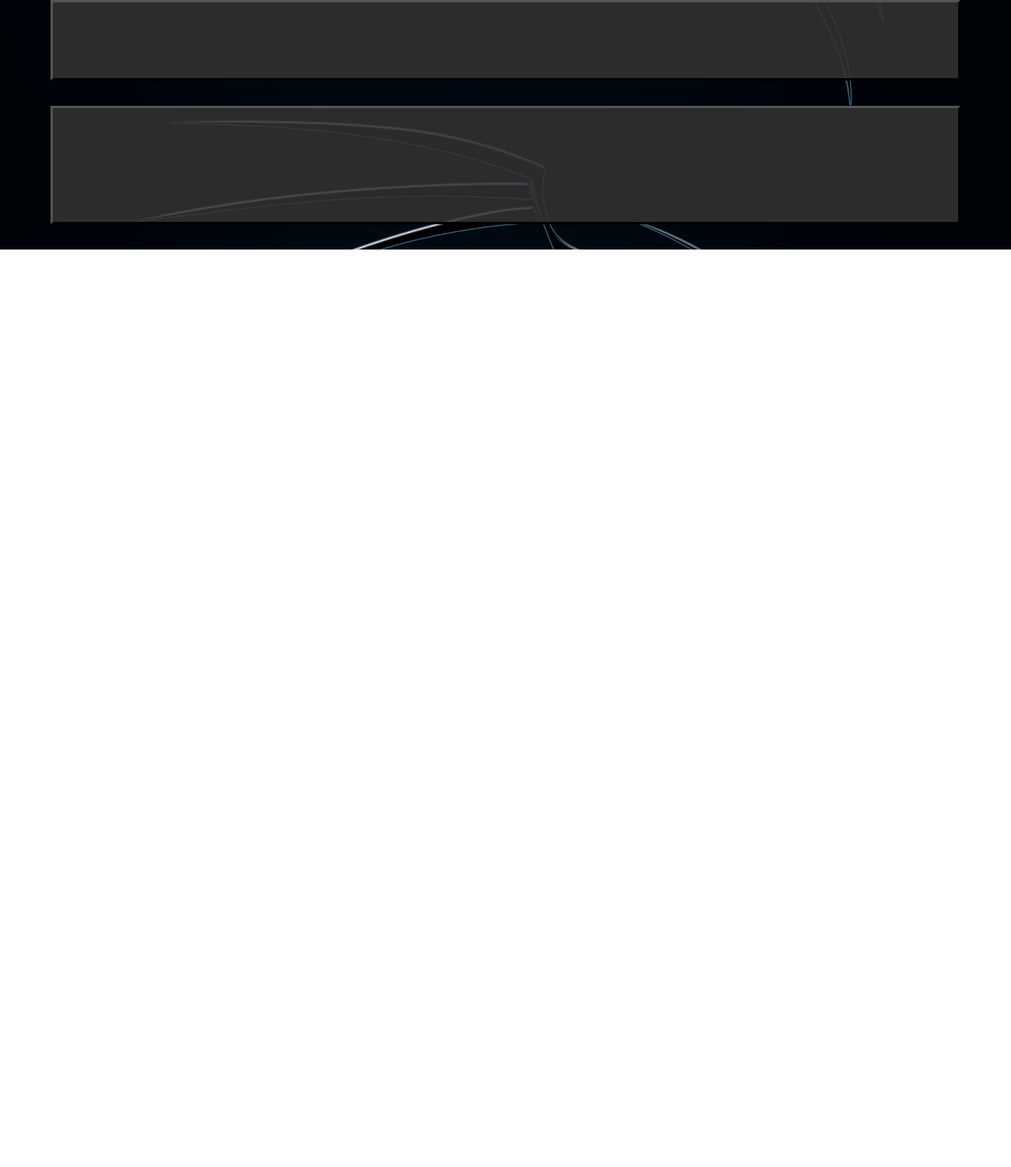
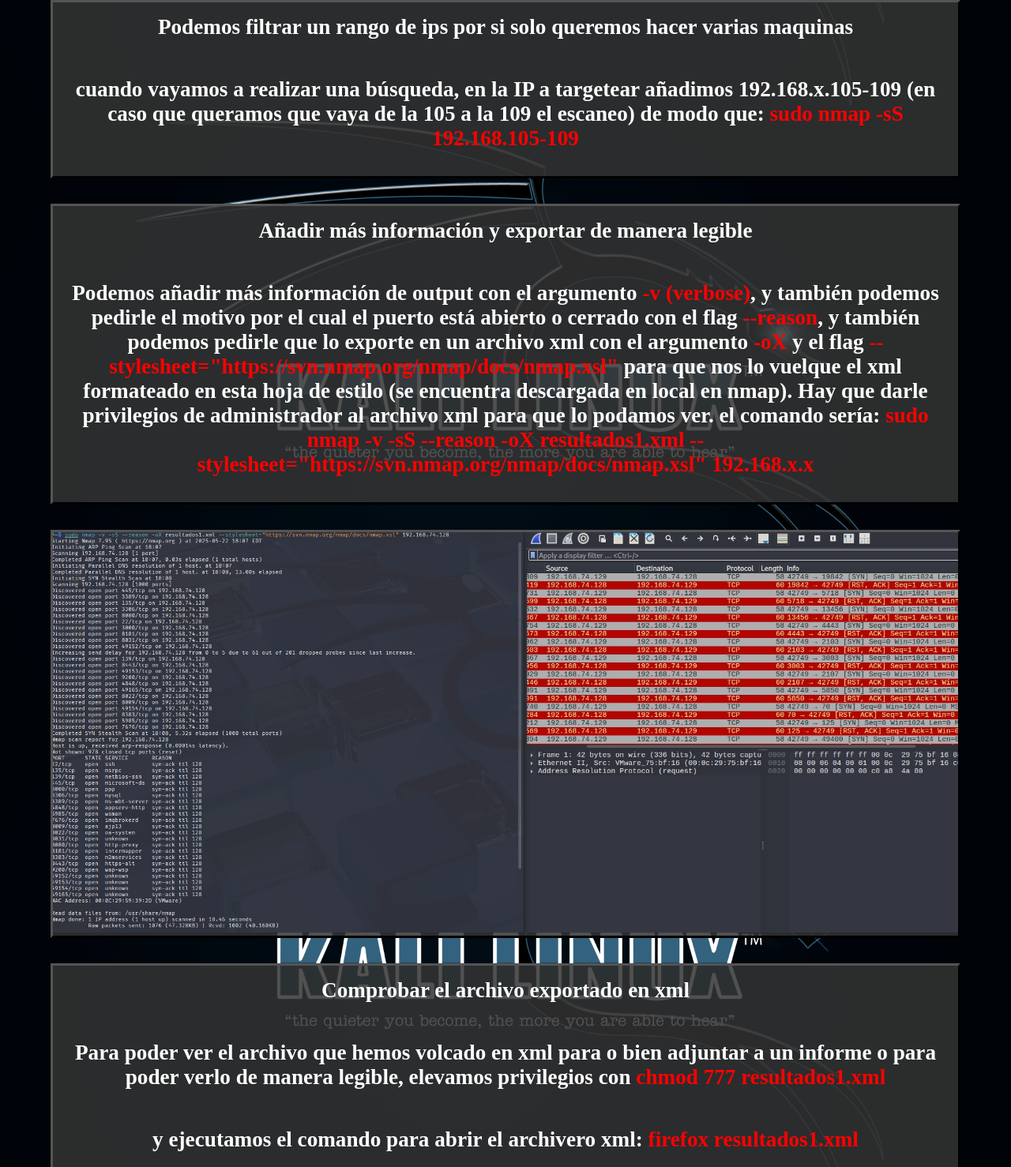
Before and after one commit to Civilizator99/demo-10, a plain HTML site: page pages/cyberSecurity/02.html in a window 1280 px wide. Shown: the part 3456-4934 px from the top of the page at 79% size. Before the commit the page ends 3772 px from the top, so only its background shows below. Drawn offline with Linux system fonts and the light colour scheme.

Commit message:
Commit 23/05 0:22

```diff
--- a/pages/cyberSecurity/02.html
+++ b/pages/cyberSecurity/02.html
@@ -3,6 +3,7 @@
 <head>
     <meta charset="UTF-8">
     <meta name="viewport" content="width=device-width, initial-scale=1.0">
+    <link rel="icon" href="../../img/barbilla carmesí.jpeg">
     <link rel="stylesheet" href="../../css/style.css">
     <title>BlogMadWormmon</title>
 </head>
@@ -60,14 +61,24 @@
     </div>
 
     <div class="box1">
-        <h3></h3>
-        <p></p>
+        <h3>Podemos filtrar un rango de ips por si solo queremos hacer varias maquinas</h3>
+        <p>cuando vayamos a realizar una búsqueda, en la IP a targetear añadimos 192.168.x.105-109 (en caso que queramos que vaya de la 105 a la 109 el escaneo) de modo que: <span style="color: red;">sudo nmap -sS 192.168.105-109</span></p>
     </div>
 
     <div class="box1">
-        <h3></h3>
-        <p></p>
-        <p></p>
+        <h3>Añadir más información y exportar de manera legible</h3>
+        <p>Podemos añadir más información de output con el argumento <span style="color: red;">-v (verbose)</span>, y también podemos pedirle el motivo por el cual el puerto está abierto o cerrado con el flag <span style="color: red;">--reason</span>, y también podemos pedirle que lo exporte en un archivo xml con el argumento <span style="color: red;">-oX </span> y el flag <span style="color: red;">--stylesheet="https://svn.nmap.org/nmap/docs/nmap.xsl"</span> para que nos lo vuelque el xml formateado en esta hoja de estilo (se encuentra descargada en local en nmap). Hay que darle privilegios de administrador al archivo xml para que lo podamos ver. el comando sería: <span style="color: red;">sudo nmap -v -sS --reason -oX resultados1.xml --stylesheet="https://svn.nmap.org/nmap/docs/nmap.xsl" 192.168.x.x</span></p>
+    </div>
+
+    <div class="box1">
+        <img src="../../img/nmap6.jpg" alt="">
+    </div>
+
+    <div class="box1">
+        <h3>Comprobar el archivo exportado en xml</h3>
+        <p>Para poder ver el archivo que hemos volcado en xml para o bien adjuntar a un informe o para poder verlo de manera legible, elevamos privilegios con <span style="color: red;">chmod 777 resultados1.xml</span></p>
+        <p>y ejecutamos el comando para abrir el archivero xml: <span style="color: red;">firefox resultados1.xml</span></p>
+        <img src="../../img/nmap7.jpg" alt="">
     </div>
 
 </body>
```
Also changed, not shown: index.html (+1 -4 lines), pages/cyberSecurity/01.html (+1 -0 lines), pages/hardwareSoldering/01.html (+2 -3 lines), pages/jpFanTranslation/01.html (+2 -1 lines), img/nmap6.jpg (added), img/nmap7.jpg (added).
